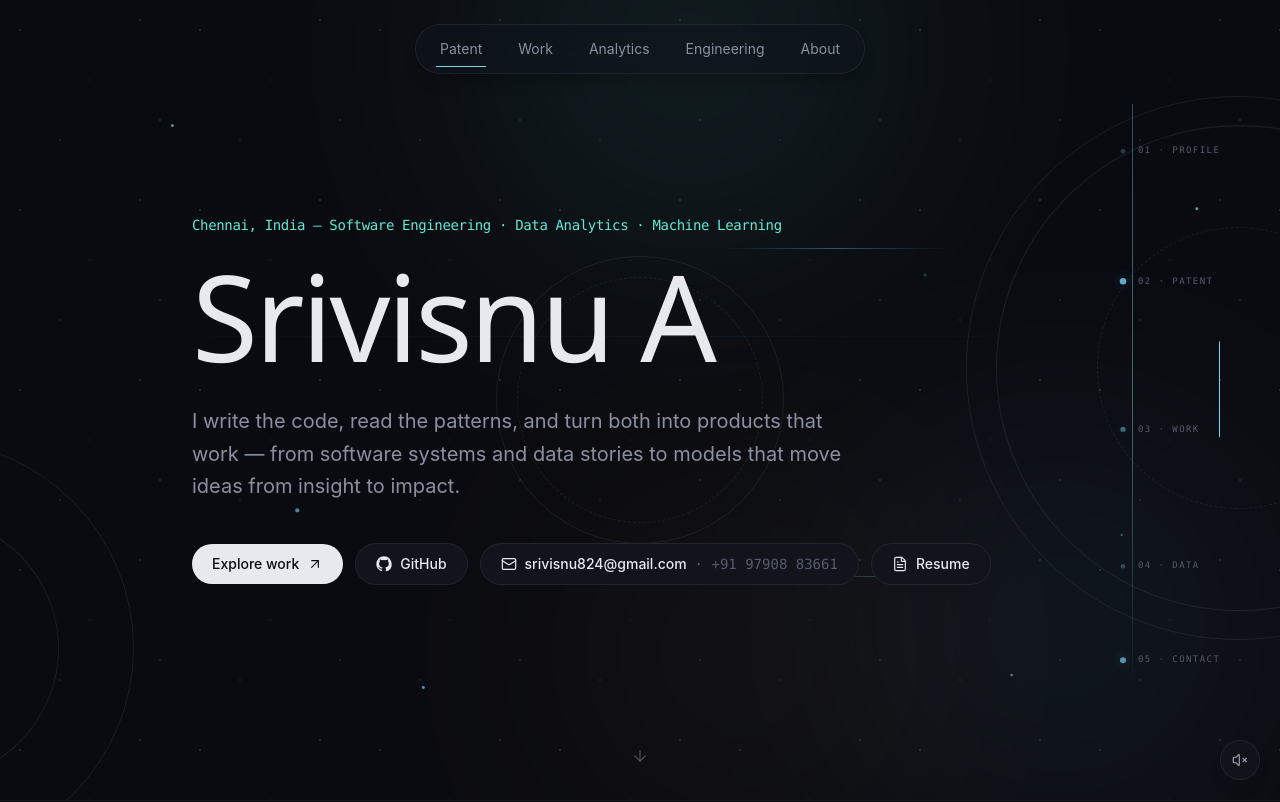
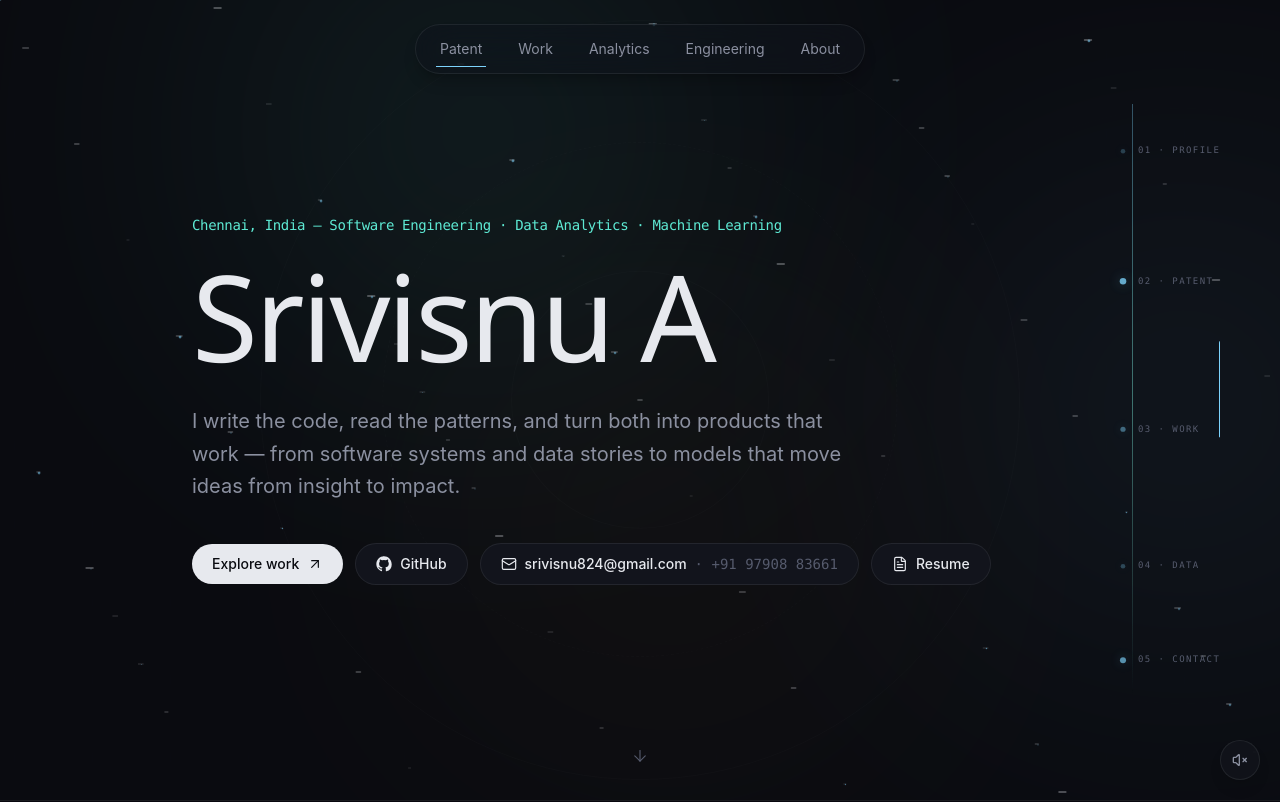
Before and after one commit to srivisnuA/portfolio, a Next.js app: page / in a window 1280 px wide. Shown: the top 802 px of the page. Built offline with nearby package versions, Linux system fonts and the light colour scheme.

Commit message:
Make backdrop react like warp drive to scroll speed

```diff
--- a/components/MeshBackdrop.tsx
+++ b/components/MeshBackdrop.tsx
@@ -1,19 +1,14 @@
 "use client";
 
 import { motion, useMotionValue, useScroll, useSpring, useTransform } from "framer-motion";
-import { useEffect } from "react";
+import { useEffect, useRef } from "react";
 
-const nodes = [
-  { x: "12%", y: "18%", size: 2 },
-  { x: "24%", y: "62%", size: 3 },
-  { x: "41%", y: "28%", size: 2 },
-  { x: "58%", y: "72%", size: 2 },
-  { x: "72%", y: "34%", size: 3 },
-  { x: "88%", y: "66%", size: 2 },
-  { x: "78%", y: "86%", size: 2 },
-  { x: "34%", y: "84%", size: 2 },
-  { x: "92%", y: "24%", size: 2 },
-];
+const stars = Array.from({ length: 64 }, (_, index) => ({
+  x: `${(index * 37) % 100}%`,
+  y: `${(index * 61) % 100}%`,
+  depth: 0.35 + (index % 6) * 0.15,
+  size: 0.8 + (index % 3) * 0.5,
+}));
 
 export default function MeshBackdrop() {
   const { scrollYProgress } = useScroll();
@@ -21,149 +16,169 @@ export default function MeshBackdrop() {
   const mouseY = useMotionValue(0);
   const smoothX = useSpring(mouseX, { stiffness: 55, damping: 20 });
   const smoothY = useSpring(mouseY, { stiffness: 55, damping: 20 });
+  const scrollVelocity = useMotionValue(0);
+  const smoothVelocity = useSpring(scrollVelocity, { stiffness: 110, damping: 24, mass: 0.55 });
+  const lastScroll = useRef(0);
+  const lastTime = useRef(0);
+  const lastMove = useRef(0);
 
   useEffect(() => {
-    const onMove = (event: PointerEvent) => {
+    lastScroll.current = window.scrollY;
+    lastTime.current = performance.now();
+
+    const onScroll = () => {
+      const now = performance.now();
+      const dy = window.scrollY - lastScroll.current;
+      const dt = Math.max(12, now - lastTime.current);
+      const velocity = Math.max(-3.2, Math.min(3.2, (dy / dt) * 1.4));
+      scrollVelocity.set(velocity);
+      lastScroll.current = window.scrollY;
+      lastTime.current = now;
+      lastMove.current = now;
+    };
+
+    const settle = () => {
+      const now = performance.now();
+      if (now - lastMove.current > 70) scrollVelocity.set(0);
+      requestAnimationFrame(settle);
+    };
+
+    const onPointerMove = (event: PointerEvent) => {
       mouseX.set((event.clientX / window.innerWidth - 0.5) * 2);
       mouseY.set((event.clientY / window.innerHeight - 0.5) * 2);
     };
-    window.addEventListener("pointermove", onMove, { passive: true });
-    return () => window.removeEventListener("pointermove", onMove);
-  }, [mouseX, mouseY]);
 
-  const driftX = useTransform(scrollYProgress, [0, 1], [0, 90]);
-  const driftY = useTransform(scrollYProgress, [0, 1], [0, -70]);
-  const secondX = useTransform(scrollYProgress, [0, 1], [0, -120]);
-  const secondY = useTransform(scrollYProgress, [0, 1], [0, 100]);
-  const gridOpacity = useTransform(scrollYProgress, [0, 0.45, 1], [0.14, 0.26, 0.17]);
-  const orbitRotate = useTransform(scrollYProgress, [0, 1], [-8, 28]);
-  const orbitScale = useTransform(scrollYProgress, [0, 0.5, 1], [0.92, 1.03, 1.12]);
-  const horizonY = useTransform(scrollYProgress, [0, 1], [56, 42]);
-  const horizonOpacity = useTransform(scrollYProgress, [0, 0.25, 0.75, 1], [0.04, 0.14, 0.12, 0.06]);
+    window.addEventListener("scroll", onScroll, { passive: true });
+    window.addEventListener("pointermove", onPointerMove, { passive: true });
+    const frame = requestAnimationFrame(settle);
+
+    return () => {
+      window.removeEventListener("scroll", onScroll);
+      window.removeEventListener("pointermove", onPointerMove);
+      cancelAnimationFrame(frame);
+    };
+  }, [mouseX, mouseY, scrollVelocity]);
+
+  const warp = useTransform(smoothVelocity, [-3.2, -1, 0, 1, 3.2], [2.1, 0.55, 0, -0.55, -2.1]);
+  const streak = useTransform(smoothVelocity, [-3.2, -0.7, 0, 0.7, 3.2], [18, 5, 0, 5, 18]);
+  const starParallaxX = useTransform(smoothX, [-1, 1], [-20, 20]);
+  const starParallaxY = useTransform(smoothY, [-1, 1], [-14, 14]);
+  const gridY = useTransform(scrollYProgress, [0, 1], [0, -320]);
+  const gridX = useTransform(smoothVelocity, [-3.2, 0, 3.2], [-90, 0, 90]);
 
   return (
     <div aria-hidden className="fixed inset-0 z-0 overflow-hidden pointer-events-none">
       <div className="absolute inset-0 bg-[#0A0B10]" />
 
       <motion.div
-        style={{ x: driftX, y: driftY }}
-        className="absolute -top-40 left-1/4 h-[560px] w-[560px] rounded-full opacity-[0.15] blur-[120px]"
+        style={{ x: useTransform(smoothX, [-1, 1], [-60, 80]), y: useTransform(smoothVelocity, [-3.2, 0, 3.2], [70, 0, -70]) }}
+        className="absolute -top-52 left-[10%] h-[680px] w-[680px] rounded-full opacity-[0.16] blur-[140px]"
       >
-        <div className="h-full w-full rounded-full bg-[radial-gradient(circle,#5EEAD4_0%,transparent_70%)]" />
+        <div className="h-full w-full rounded-full bg-[radial-gradient(circle,#5EEAD4_0%,transparent_68%)]" />
       </motion.div>
 
       <motion.div
-        style={{ x: secondX, y: secondY }}
-        className="absolute top-1/3 -right-40 h-[520px] w-[520px] rounded-full opacity-[0.13] blur-[130px]"
+        style={{ x: useTransform(smoothX, [-1, 1], [100, -90]), y: useTransform(smoothVelocity, [-3.2, 0, 3.2], [-80, 0, 80]) }}
+        className="absolute top-[12%] -right-52 h-[620px] w-[620px] rounded-full opacity-[0.14] blur-[145px]"
       >
         <div className="h-full w-full rounded-full bg-[radial-gradient(circle,#7DD3FC_0%,transparent_70%)]" />
       </motion.div>
 
       <motion.div
-        style={{ x: useTransform(scrollYProgress, [0, 1], [0, 80]), y: useTransform(scrollYProgress, [0, 1], [0, -45]) }}
-        className="absolute -bottom-32 left-1/3 h-[460px] w-[460px] rounded-full opacity-[0.09] blur-[130px]"
+        style={{ x: useTransform(smoothX, [-1, 1], [-50, 55]), y: useTransform(scrollYProgress, [0, 1], [110, -220]) }}
+        className="absolute -bottom-56 left-[30%] h-[560px] w-[560px] rounded-full opacity-[0.09] blur-[150px]"
       >
         <div className="h-full w-full rounded-full bg-[radial-gradient(circle,#F5B860_0%,transparent_70%)]" />
       </motion.div>
 
       <motion.div
-        style={{ x: useTransform(smoothX, [-1, 1], [-32, 32]), y: useTransform(smoothY, [-1, 1], [-20, 20]) }}
-        className="absolute -right-[18vw] top-[12%] h-[68vh] w-[68vh] min-h-[420px] min-w-[420px] rounded-full border border-[var(--accent-cyan)]/[0.08]"
+        style={{ x: gridX, y: gridY, skewY: useTransform(smoothVelocity, [-3.2, 0, 3.2], [-1.8, 0, 1.8]) }}
+        className="absolute -inset-x-16 -inset-y-[55%] opacity-[0.18]"
       >
-        <motion.div
-          style={{ rotate: orbitRotate, scale: orbitScale }}
-          className="absolute inset-[10%] rounded-full border border-[var(--accent-teal)]/[0.10]"
-        >
-          <div className="absolute left-1/2 top-0 h-2 w-2 -translate-x-1/2 -translate-y-1/2 rounded-full bg-[var(--accent-cyan)] shadow-[0_0_24px_rgba(125,211,252,0.65)]" />
-        </motion.div>
-        <motion.div
-          animate={{ rotate: 360 }}
-          transition={{ duration: 42, repeat: Infinity, ease: "linear" }}
-          className="absolute inset-[24%] rounded-full border border-dashed border-[var(--border-hair-strong)]"
-        />
-      </motion.div>
-
-      <motion.div
-        style={{ y: useTransform(smoothY, [-1, 1], [-18, 18]), x: useTransform(smoothX, [-1, 1], [18, -18]) }}
-        className="absolute -left-[22vw] top-[55%] h-[52vh] w-[52vh] rounded-full border border-[var(--accent-amber)]/[0.07]"
-      >
-        <motion.div
-          animate={{ rotate: -360 }}
-          transition={{ duration: 58, repeat: Infinity, ease: "linear" }}
-          className="absolute inset-[18%] rounded-full border border-[var(--accent-cyan)]/[0.06]"
-        />
-      </motion.div>
-
-      <motion.div style={{ opacity: gridOpacity }} className="absolute inset-0">
-        <svg className="absolute inset-0 h-full w-full">
+        <svg className="h-[210%] w-full">
           <defs>
-            <linearGradient id="gridFade" x1="0" y1="0" x2="0" y2="1">
-              <stop offset="0%" stopColor="#E7E9EE" stopOpacity="0.03" />
-              <stop offset="50%" stopColor="#7DD3FC" stopOpacity="0.07" />
-              <stop offset="100%" stopColor="#E7E9EE" stopOpacity="0.015" />
+            <linearGradient id="warpGridFade" x1="0" y1="0" x2="0" y2="1">
+              <stop offset="0%" stopColor="#E7E9EE" stopOpacity="0" />
+              <stop offset="48%" stopColor="#7DD3FC" stopOpacity="0.08" />
+              <stop offset="58%" stopColor="#5EEAD4" stopOpacity="0.06" />
+              <stop offset="100%" stopColor="#E7E9EE" stopOpacity="0" />
             </linearGradient>
-            <pattern id="grid" width="72" height="72" patternUnits="userSpaceOnUse">
-              <path d="M 72 0 L 0 0 0 72" fill="none" stroke="url(#gridFade)" strokeWidth="0.6" />
+            <pattern id="warpGrid" width="78" height="78" patternUnits="userSpaceOnUse">
+              <path d="M 78 0 L 0 0 0 78" fill="none" stroke="url(#warpGridFade)" strokeWidth="0.65" />
             </pattern>
           </defs>
-          <rect width="100%" height="100%" fill="url(#grid)" />
+          <rect width="100%" height="100%" fill="url(#warpGrid)" />
         </svg>
       </motion.div>
 
-      <motion.div
-        style={{ top: useTransform(horizonY, (value) => `${value}%`), opacity: horizonOpacity }}
-        className="absolute left-1/2 h-[1px] w-[120vw] -translate-x-1/2 bg-gradient-to-r from-transparent via-[var(--accent-cyan)] to-transparent blur-[0.4px]"
-      />
-
-      <svg className="absolute inset-0 h-full w-full opacity-[0.34]">
-        <defs>
-          <pattern id="stars" width="180" height="180" patternUnits="userSpaceOnUse">
-            <circle cx="20" cy="30" r="1" fill="#E7E9EE" opacity="0.5" />
-            <circle cx="90" cy="80" r="0.8" fill="#E7E9EE" opacity="0.3" />
-            <circle cx="140" cy="20" r="1.2" fill="#E7E9EE" opacity="0.4" />
-            <circle cx="60" cy="140" r="0.9" fill="#E7E9EE" opacity="0.3" />
-            <circle cx="160" cy="120" r="1" fill="#E7E9EE" opacity="0.4" />
-          </pattern>
-        </defs>
-        <rect width="100%" height="100%" fill="url(#stars)" />
-      </svg>
+      <motion.svg
+        className="absolute inset-0 h-full w-full"
+        style={{ x: starParallaxX, y: starParallaxY }}
+      >
+        {stars.map((star, index) => (
+          <motion.line
+            key={index}
+            x1={star.x}
+            x2={star.x}
+            y1={star.y}
+            y2={star.y}
+            stroke="#E7E9EE"
+            strokeWidth={star.size}
+            strokeLinecap="round"
+            style={{ opacity: 0.12 + star.depth * 0.16 }}
+            animate={{
+              x1: [`calc(${star.x} - ${star.depth * 3}px)`, `calc(${star.x} + ${star.depth * 3}px)`],
+              x2: [`calc(${star.x} + ${star.depth * 3}px)`, `calc(${star.x} - ${star.depth * 3}px)`],
+            }}
+            transition={{ duration: 5 + (index % 7) * 0.5, repeat: Infinity, repeatType: "reverse", ease: "easeInOut", delay: index * 0.04 }}
+          />
+        ))}
+      </motion.svg>
 
       <div className="absolute inset-0">
-        {nodes.map((node, index) => (
+        {stars.slice(0, 26).map((star, index) => (
           <motion.span
-            key={`${node.x}-${node.y}`}
-            className="absolute rounded-full bg-[var(--accent-cyan)] shadow-[0_0_18px_rgba(125,211,252,0.35)]"
-            style={{ left: node.x, top: node.y, width: node.size, height: node.size }}
-            animate={{
-              x: [0, index % 2 === 0 ? 18 : -14, 0],
-              y: [0, index % 3 === 0 ? -20 : 16, 0],
-              opacity: [0.18, 0.72, 0.18],
-              scale: [1, 1.5, 1],
-            }}
-            transition={{ duration: 4.2 + index * 0.45, repeat: Infinity, ease: "easeInOut", delay: index * 0.3 }}
+            key={`star-${index}`}
+            className="absolute rounded-full bg-[var(--accent-cyan)] shadow-[0_0_16px_rgba(125,211,252,0.35)]"
+            style={{ left: star.x, top: star.y, width: star.size + 0.4, height: star.size + 0.4 }}
+            animate={{ opacity: [0.1, 0.55, 0.1], scale: [1, 1.4, 1] }}
+            transition={{ duration: 3 + index * 0.13, repeat: Infinity, ease: "easeInOut", delay: index * 0.17 }}
           />
         ))}
       </div>
 
       <motion.div
-        animate={{ x: ["-18vw", "118vw"] }}
-        transition={{ duration: 12, repeat: Infinity, ease: "linear", repeatDelay: 5 }}
-        className="absolute top-[31%] h-px w-[18vw] max-w-[260px] bg-gradient-to-r from-transparent via-[var(--accent-cyan)]/35 to-transparent blur-[0.4px]"
+        style={{ x: useTransform(smoothVelocity, [-3.2, 0, 3.2], [-1000, 0, 1000]), scaleX: streak, opacity: useTransform(smoothVelocity, [-3.2, -0.4, 0, 0.4, 3.2], [0.75, 0.25, 0.02, 0.25, 0.75]) }}
+        className="absolute left-[5%] top-[28%] h-px w-[45vw] max-w-[580px] origin-left bg-gradient-to-r from-transparent via-[var(--accent-cyan)]/65 to-transparent blur-[0.7px]"
       />
       <motion.div
-        animate={{ x: ["118vw", "-18vw"] }}
-        transition={{ duration: 16, repeat: Infinity, ease: "linear", repeatDelay: 7 }}
-        className="absolute top-[72%] h-px w-[15vw] max-w-[220px] bg-gradient-to-r from-transparent via-[var(--accent-teal)]/30 to-transparent blur-[0.4px]"
+        style={{ x: useTransform(smoothVelocity, [-3.2, 0, 3.2], [820, 0, -820]), scaleX: streak, opacity: useTransform(smoothVelocity, [-3.2, -0.4, 0, 0.4, 3.2], [0.65, 0.22, 0.02, 0.22, 0.65]) }}
+        className="absolute right-[5%] top-[70%] h-px w-[36vw] max-w-[480px] origin-right bg-gradient-to-l from-transparent via-[var(--accent-teal)]/55 to-transparent blur-[0.7px]"
       />
 
       <motion.div
-        style={{ x: useTransform(smoothX, [-1, 1], [-16, 16]), y: useTransform(smoothY, [-1, 1], [-12, 12]) }}
-        className="absolute left-1/2 top-1/2 hidden h-72 w-72 -translate-x-1/2 -translate-y-1/2 rounded-full border border-[var(--border-hair)]/50 lg:block"
+        style={{ scaleX: useTransform(smoothVelocity, [-3.2, 0, 3.2], [1.7, 0.2, 1.7]), opacity: useTransform(smoothVelocity, [-3.2, -0.3, 0, 0.3, 3.2], [0.5, 0.12, 0.02, 0.12, 0.5]) }}
+        className="absolute left-1/2 top-1/2 h-px w-[72vw] -translate-x-1/2 bg-gradient-to-r from-transparent via-[var(--accent-cyan)]/38 to-transparent blur-[1px]"
+      />
+
+      <motion.div
+        style={{ y: useTransform(smoothVelocity, [-3.2, 0, 3.2], [-260, 0, 260]), scaleY: useTransform(smoothVelocity, [-3.2, 0, 3.2], [1.7, 0.2, 1.7]), opacity: useTransform(smoothVelocity, [-3.2, -0.3, 0, 0.3, 3.2], [0.42, 0.08, 0.01, 0.08, 0.42]) }}
+        className="absolute left-1/2 top-1/2 h-[48vh] w-px -translate-x-1/2 bg-gradient-to-b from-transparent via-[var(--accent-teal)]/25 to-transparent blur-[1px]"
+      />
+
+      <motion.div
+        style={{ x: useTransform(smoothX, [-1, 1], [-24, 24]), y: useTransform(smoothY, [-1, 1], [-18, 18]), rotate: useTransform(smoothVelocity, [-3.2, 0, 3.2], [-5, 0, 5]), scale: useTransform(smoothVelocity, [-3.2, 0, 3.2], [1.15, 1, 1.15]) }}
+        className="absolute left-1/2 top-1/2 hidden h-[min(62vw,760px)] w-[min(62vw,760px)] -translate-x-1/2 -translate-y-1/2 rounded-full border border-[var(--border-hair)] opacity-[0.2] lg:block"
       >
         <motion.div
           animate={{ rotate: 360 }}
-          transition={{ duration: 26, repeat: Infinity, ease: "linear" }}
-          className="absolute inset-5 rounded-full border border-dashed border-[var(--accent-cyan)]/[0.06]"
+          transition={{ duration: 28, repeat: Infinity, ease: "linear" }}
+          className="absolute inset-[16%] rounded-full border border-dashed border-[var(--accent-cyan)]/[0.07]"
+        />
+        <motion.div
+          animate={{ rotate: -360 }}
+          transition={{ duration: 42, repeat: Infinity, ease: "linear" }}
+          className="absolute inset-[33%] rounded-full border border-[var(--accent-teal)]/[0.06]"
         />
       </motion.div>
     </div>
```
